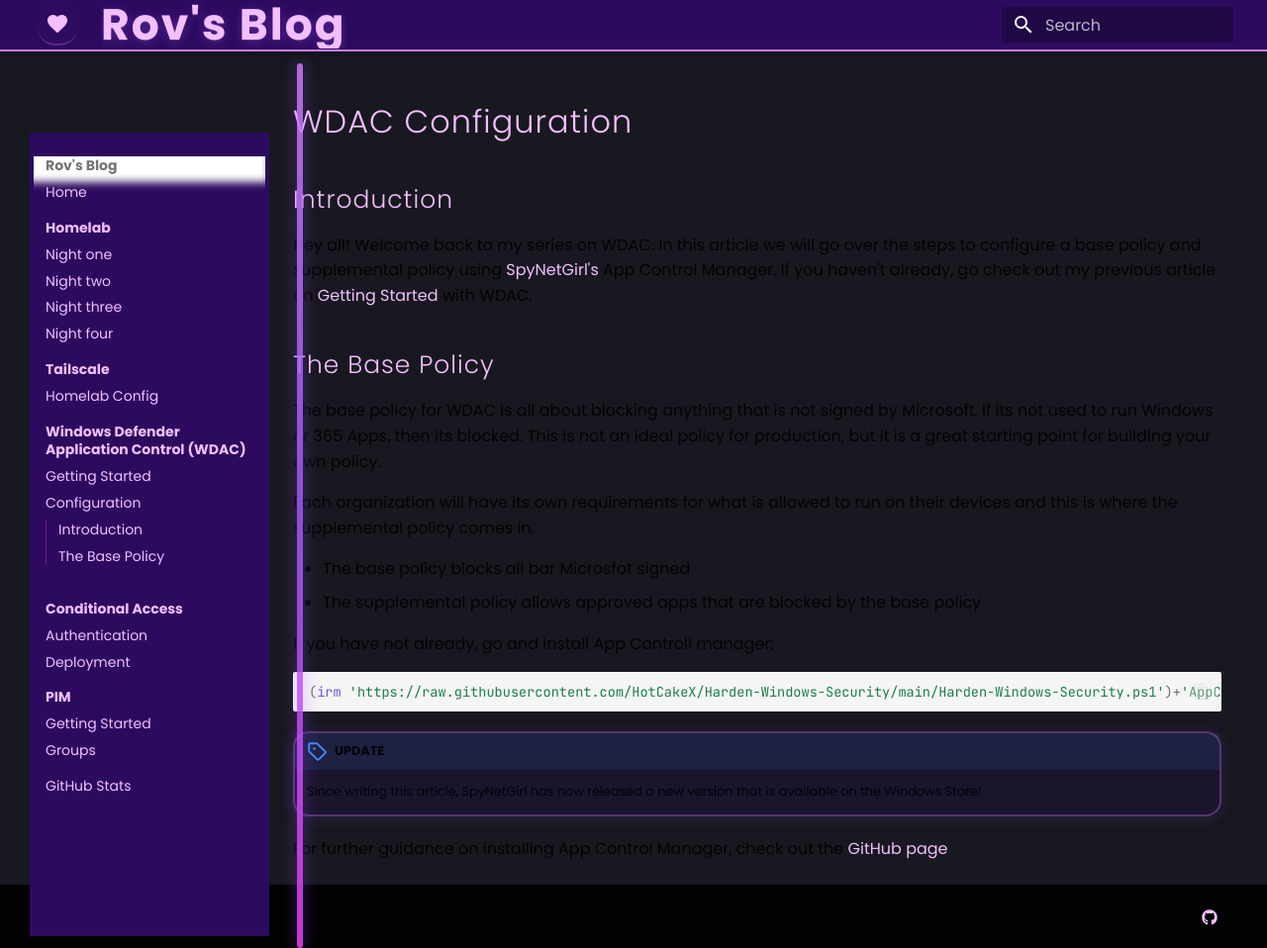
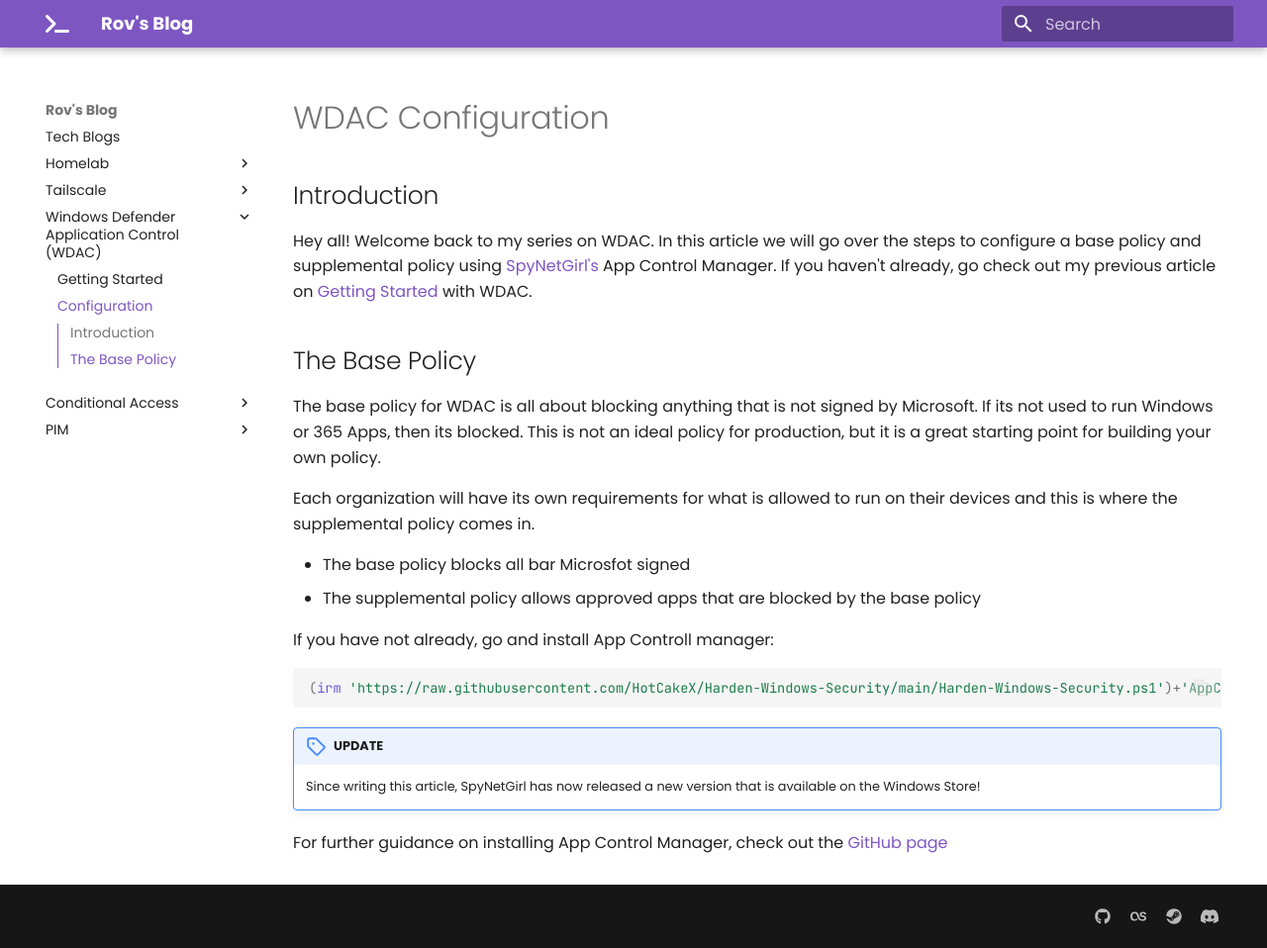
Before and after one commit to RovxBot/rovblog, an MkDocs documentation site: the page built from docs/WDAC/configuration.md, in a window 1280 px wide and 958 px high. Shown: the whole window at 99% size. Built offline with MkDocs 1.6.1 and Material for MkDocs 9.7.7, drawn with Linux system fonts in a browser that asks for light colours.

Commit message:
Corrective changes to styles

```diff
--- a/docs/stylesheets/custom.css
+++ /dev/null
@@ -1,246 +0,0 @@
-/* --- Dark Mode Theme Colors --- */
-:root {
-    --md-primary-fg-color: #4a148c; /* Deep purple */
-    --md-primary-fg-color--light: #7b1fa2; /* Light purple */
-    --md-accent-fg-color: #ec40ff; /* Cute pink */
-    --md-default-bg-color: #1a1a2e; /* Dark purple background */
-    --md-code-bg-color: #2a2a3e; /* Code block background */
-}
-
-/* --- Playful Heading Font (Anime Style) --- */
-@import url('https://fonts.googleapis.com/css2?family=Baloo+2:wght@700&display=swap');
-
-.md-typeset h1, .md-typeset h2, .md-typeset h3, .md-typeset h4, .md-typeset h5, .md-typeset h6 {
-    font-family: 'Baloo 2', 'Poppins', sans-serif;
-    letter-spacing: 1px;
-    color: #f3bfff;
-}
-
-/* --- Mascot Image (Anime Girl) --- */
-.anime-mascot {
-    position: fixed;
-    bottom: 24px;
-    left: 24px;
-    z-index: 1001;
-    width: 120px;
-    height: auto;
-    filter: drop-shadow(0 0 12px #a259ffcc);
-    transition: transform 0.2s;
-    border-radius: 18px;
-    background: rgba(60, 20, 100, 0.25);
-    padding: 4px;
-}
-.anime-mascot:hover {
-    transform: scale(1.07) rotate(-2deg);
-    box-shadow: 0 0 24px #f3bfff99;
-}
-
-/* --- Cute Card Style for Content Blocks --- */
-.md-typeset .admonition, .md-typeset details {
-    border-radius: 16px;
-    background: #2c0b5f33;
-    border: 2px solid #d079ff55;
-    box-shadow: 0 2px 16px #a259ff22;
-}
-
-/* --- Pastel Accent for Links and Buttons --- */
-.md-typeset a, .md-nav__link {
-    color: #f3bfff !important;
-    text-decoration-thickness: 2px;
-    text-underline-offset: 2px;
-}
-.md-typeset a:hover, .md-nav__link:hover {
-    color: #ffb3e6 !important;
-}
-
-/* --- Subtle Patterned Background --- */
-body {
-    background: #181820;
-}
-
-/* --- Sidebar Title/Logo Styling --- */
-.md-sidebar__title, .md-logo {
-    display: flex;
-    align-items: center;
-    justify-content: center;
-    font-family: 'Baloo 2', 'Poppins', sans-serif;
-    font-size: 2rem;
-    color: #f3bfff !important;
-    letter-spacing: 2px;
-    padding: 24px 0 12px 0;
-    text-shadow: 0 2px 12px #a259ff55, 0 1px 0 #fff2;
-    border-bottom: 2px solid #d079ff44;
-    border-radius: 0 0 18px 18px;
-    background: rgba(60, 20, 100, 0.12);
-}
-
-/* --- Main Header Title Styling --- */
-.md-header__title {
-    font-family: 'Baloo 2', 'Poppins', sans-serif;
-    font-size: 2.2rem;
-    color: #f3bfff !important;
-    letter-spacing: 2px;
-    text-shadow: 0 2px 12px #a259ff55, 0 1px 0 #fff2;
-    font-weight: bold;
-    display: flex;
-    align-items: center;
-    gap: 10px;
-}
-
-/* --- Light Mode Theme Colors --- */
-[data-md-color-scheme="default"] {
-    --md-primary-fg-color: #6a1b9a; /* Softer purple */
-    --md-accent-fg-color: #d81b60; /* Light pink */
-    --md-default-bg-color: #ffffff; /* White background */
-    --md-code-bg-color: #f5f5f5; /* Light code blocks */
-}
-
-/* --- Custom Sidebar Logo/Title Styling --- */
-.md-sidebar__title {
-    display: flex !important;
-    align-items: center;
-    justify-content: center;
-    min-height: 80px;
-    background: linear-gradient(90deg, #a259ff22 0%, #ec40ff22 100%);
-    border-bottom: 2px solid #d079ff44;
-    border-radius: 0 0 18px 18px;
-    margin-bottom: 8px;
-    position: relative;
-    z-index: 2;
-}
-.md-sidebar__title .md-logo {
-    display: none !important;
-}
-.md-sidebar__title::before {
-    content: "🌸 Rov's Blog";
-    font-family: 'Baloo 2', 'Poppins', sans-serif;
-    font-size: 2rem;
-    color: #f3bfff;
-    letter-spacing: 2px;
-    text-shadow: 0 2px 12px #a259ff55, 0 1px 0 #fff2;
-    font-weight: bold;
-    padding: 0 12px;
-}
-
-/* --- Header Customization --- */
-.md-header {
-    background-color: #2c0b5f; /* Dark purple */
-    border-bottom: 2px solid #d079ff; /* Soft pink */
-}
-
-/* --- Navigation Links --- */
-.md-nav__link, .md-typeset a {
-    color: #f03ef0;
-}
-
-/* --- Rounded Buttons --- */
-.md-button {
-    border-radius: 8px;
-    background: #7b1fa2;
-    color: white;
-}
-
-.md-button:hover {
-    background: #790a8d;
-}
-
-/* --- Custom Scrollbar (Purple Aesthetic) --- */
-::-webkit-scrollbar {
-    width: 8px;
-}
-
-::-webkit-scrollbar-thumb {
-    background: #7b1fa2;
-    border-radius: 10px;
-}
-
-/* --- Hide Footer --- */
-/* .md-footer, .md-footer-meta {
-    display: none;
-} */
-
-/* --- Hide Bottom Navigation Links --- */
-.md-footer-nav {
-    display: none;
-}
-
-/* --- Navigation Panel Customization --- */
-.md-sidebar {
-    background-color: #2c0b5f; /* Dark purple */
-}
-
-/* --- Themed Dividing Bar Between Navigation and Content --- */
-.md-sidebar {
-    position: relative;
-}
-.md-sidebar {
-    position: relative;
-    min-height: 100%;
-    height: 100%;
-}
-.md-sidebar::after {
-    content: "";
-    position: fixed;
-    top: 64px;
-    left: 300px;
-    width: 6px;
-    bottom: 0;
-    background: linear-gradient(180deg, #d079ff 0%, #a259ff 50%, #ec40ff 100%);
-    border-radius: 8px;
-    box-shadow: 0 0 16px 2px #a259ff55;
-    opacity: 0.85;
-    z-index: 1000;
-    pointer-events: none;
-}
-
-.md-nav__link {
-    color: #d079ff; /* Soft pink */
-}
-
-.md-nav__link:hover {
-    color: #ec40ff; /* Cute pink */
-    animation: bounce-pop 0.35s;
-}
-
-/* --- Bounce Pop Animation for Nav Links --- */
-@keyframes bounce-pop {
-    0% {
-        transform: scale(1);
-    }
-    30% {
-        transform: scale(1.15) rotate(-2deg);
-    }
-    60% {
-        transform: scale(0.96) rotate(1deg);
-    }
-    100% {
-        transform: scale(1);
-    }
-}
-/* --- Custom Footer Social Icons --- */
-.custom-footer {
-    background: #23232b;
-    border-top: 2px solid #a259ff55;
-    padding: 24px 0 12px 0;
-    text-align: center;
-    margin-top: 48px;
-}
-.footer-socials {
-    display: flex;
-    justify-content: center;
-    gap: 24px;
-    margin-bottom: 8px;
-}
-.footer-socials a svg {
-    transition: transform 0.2s, filter 0.2s;
-    filter: drop-shadow(0 2px 8px #a259ff44);
-}
-.footer-socials a:hover svg {
-    transform: scale(1.15) rotate(-6deg);
-    filter: drop-shadow(0 2px 16px #ec40ff88);
-}
-.footer-copyright {
-    color: #bdbdd7;
-    font-size: 1rem;
-    margin-top: 4px;
-}
--- a/mkdocs.yml
+++ b/mkdocs.yml
@@ -1,5 +1,5 @@
 site_name: "Rov's Blog"
-site_url: https://yourblog.cooked.beer
+site_url: https://rovblog.cooked.beer
 
 theme:
   name: material
@@ -13,22 +13,16 @@ theme:
       primary: deep purple
       accent: pink
   features:
-    - navigation.sections
-    - navigation.expand
     - toc.integrate
     - search.suggest
     - search.highlight
     - content.code.copy
-    - navigation.instant
-    - header.autohide
-    - navigation.top
-    - toggle-mode  # Enables dark/light mode toggle
 
   font:
     text: "Poppins"
     code: "JetBrains Mono"
   icon:
-    logo: material/heart
+    logo: fontawesome/solid/terminal
     repo: fontawesome/brands/github
     admonition:
       note: octicons/tag-16
@@ -45,7 +39,7 @@ theme:
       quote: octicons/quote-16
 
 nav:
-  - Home: index.md
+  - Tech Blogs: index.md
   - Homelab:
       - Night one: homelab/Homelab Night 1.md
       - Night two: homelab/Homelab Night 2.md
@@ -62,12 +56,17 @@ nav:
   - PIM:
       - Getting Started: PIM/GettingStarted.md
       - Groups: PIM/Groups.md
-  - GitHub Stats: github-stats.md
 
 extra:
   social:
     - icon: fontawesome/brands/github
       link: https://github.com/rovxbot
+    - icon: fontawesome/brands/lastfm
+      link: https://www.last.fm/user/rovbot
+    - icon: fontawesome/brands/steam
+      link: https://steamcommunity.com/id/rovbot/
+    - icon: fontawesome/brands/discord
+      link: hhttps://discord.com/users/253028999666728960
   generator: false
 
 plugins:
```
Also changed, not shown: docs/game-development.html (added, +23 -0 lines), docs/index.md (+1 -1 lines), docs/landing.html (added, +51 -0 lines), docs/overrides/main.html (deleted, +0 -30 lines).
